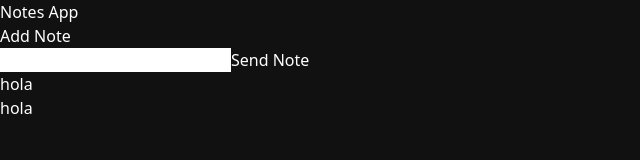
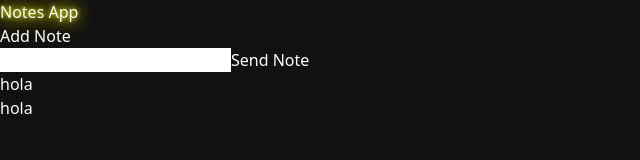
Before and after one commit to ClexyT/Notes-App, a React (Vite) app: page / in a window 1280 px wide. Shown: the top 160 px of the page, without its empty margins (0-640 px from the left). Built offline with nearby package versions, Linux system fonts and the light colour scheme.

Commit message:
commit 7

```diff
--- a/src/components/App.jsx
+++ b/src/components/App.jsx
@@ -4,9 +4,12 @@ import NotesManager from "./NotesManager"
 function App() {
   return (
     <div>
-      <h1 className="flex justify-center text-2xl">Notes App</h1>
+      <h1 className="flex justify-center text-2xl neon ">Notes App</h1>
       <AddNote />
+      <div className="bg-">
       <NotesManager />
+
+      </div>
       </div>
   )
 }
--- a/src/components/NoteManager.jsx
+++ b/src/components/NoteManager.jsx
@@ -7,6 +7,7 @@ const NoteManager = ({tittle,description})=> {
         <a className="m-20">
             <h2 className="">{tittle}</h2>
             <h4 className="">{isDescription}</h4>
+
         </a>
       </div>
     </div>
--- a/src/components/NotesManager.jsx
+++ b/src/components/NotesManager.jsx
@@ -5,6 +5,7 @@ const NotesManager = () => {
   return (
     <div>
       <NoteManager tittle="hola" description="hola" category/>
+      <NoteManager></NoteManager>
     </div>
   )
 }
--- a/src/styles/index.css
+++ b/src/styles/index.css
@@ -6,3 +6,7 @@ body{
     background: #121112;
     color:white !important;
 }
+.neon{
+        color: #fff;
+        text-shadow: 0 0 5px yellow, 0 0 15px yellow, 0 0 30px yellow;
+      }
```
